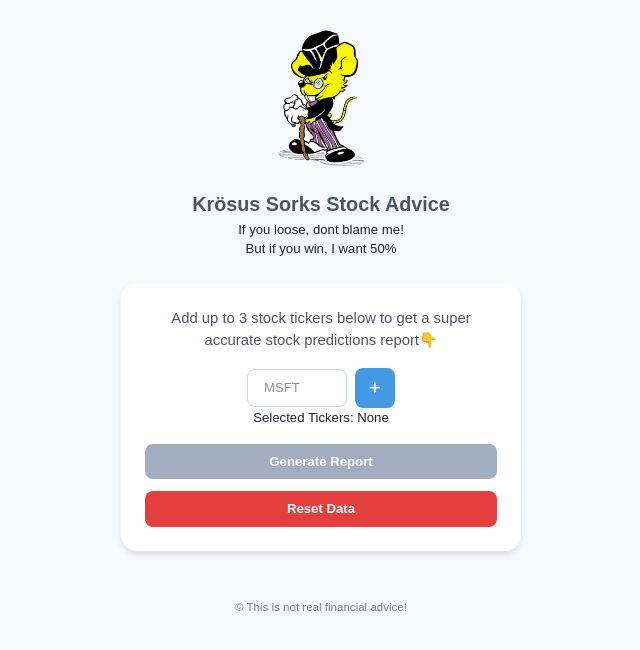
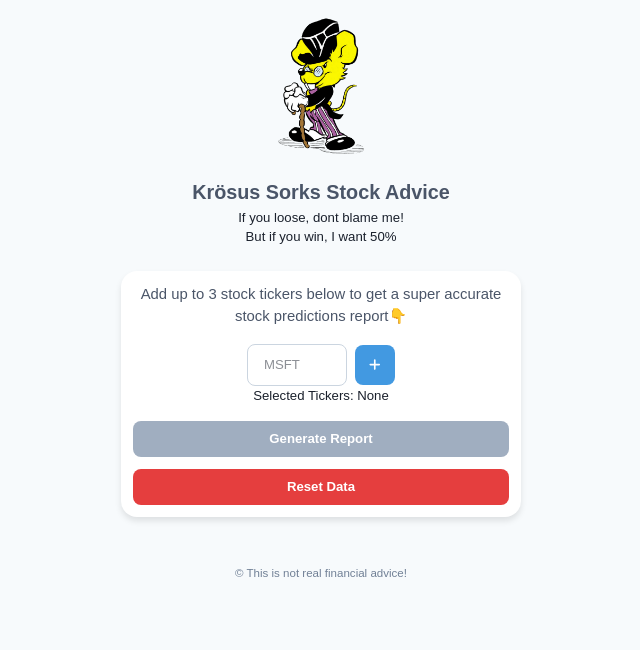
Before and after one commit to armenbakir/Krosus-Sorks-Stock-Advice, a Next.js app: page /villakrosus in a window 1280 px wide. Shown: the top 650 px of the page, without its empty margins (319-959 px from the left). Built offline with nearby package versions, Linux system fonts and the light colour scheme.

Commit message:
made some padding changes

```diff
--- a/src/app/StockApp.css
+++ b/src/app/StockApp.css
@@ -19,7 +19,7 @@ body {
   display: flex;
   flex-direction: column;
   align-items: center;
-  padding: 24px;
+  padding: 12px;
   min-height: 100vh;
   overflow: hidden;
 }
@@ -52,7 +52,7 @@ section {
   background-color: white;
   box-shadow: 0px 4px 6px rgba(0, 0, 0, 0.1);
   border-radius: 16px;
-  padding: 24px;
+  padding: 12px;
   margin-bottom: 24px;
   text-align: center;
 }
@@ -81,7 +81,7 @@ label {
   width: 100%;
   max-width: 100px;
   flex-grow: 1;
-  padding: 8px 16px;
+  padding: 10px 16px;
   border: 1px solid #cbd5e0;
   border-radius: 8px;
   outline: none;
@@ -172,5 +172,5 @@ footer {
   text-align: left;
   overflow-y: auto;
   word-wrap: break-word;
-  padding-top: 10px;
+  padding-top: 6px;
 }
```
